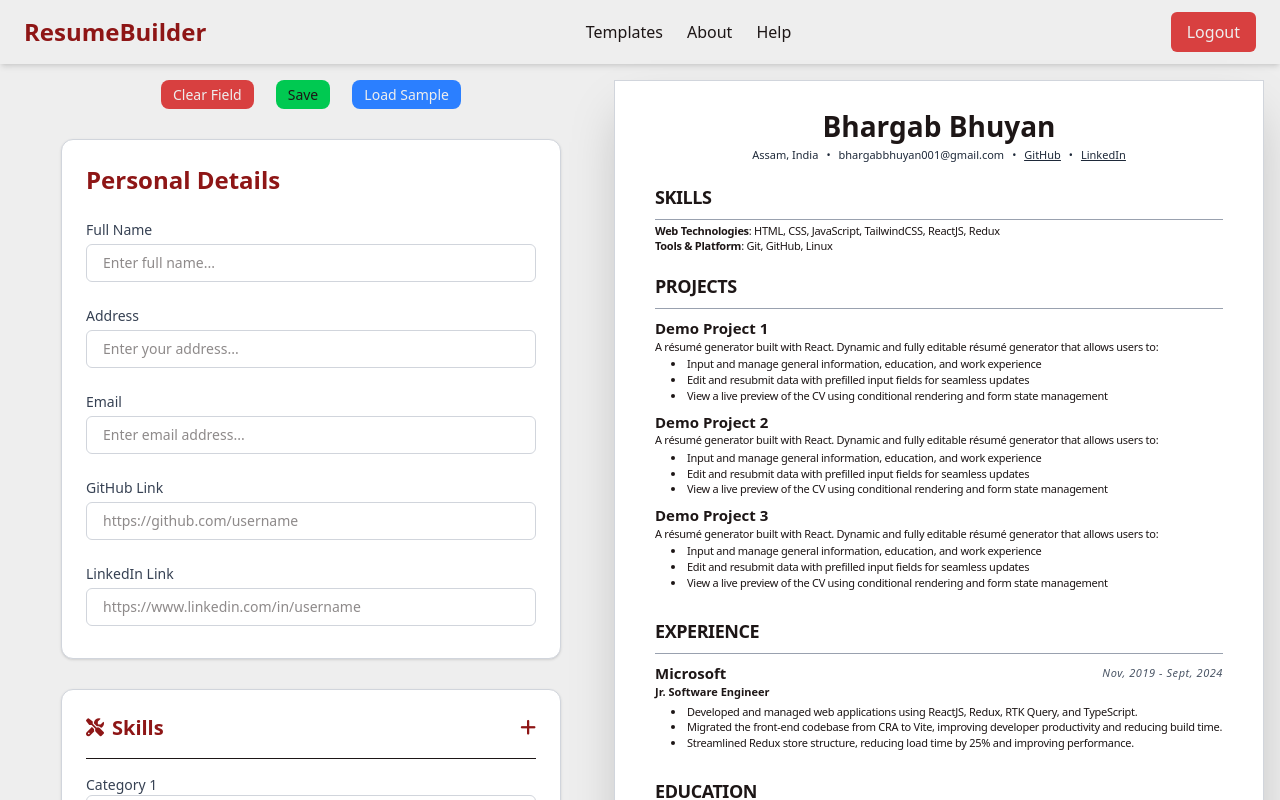
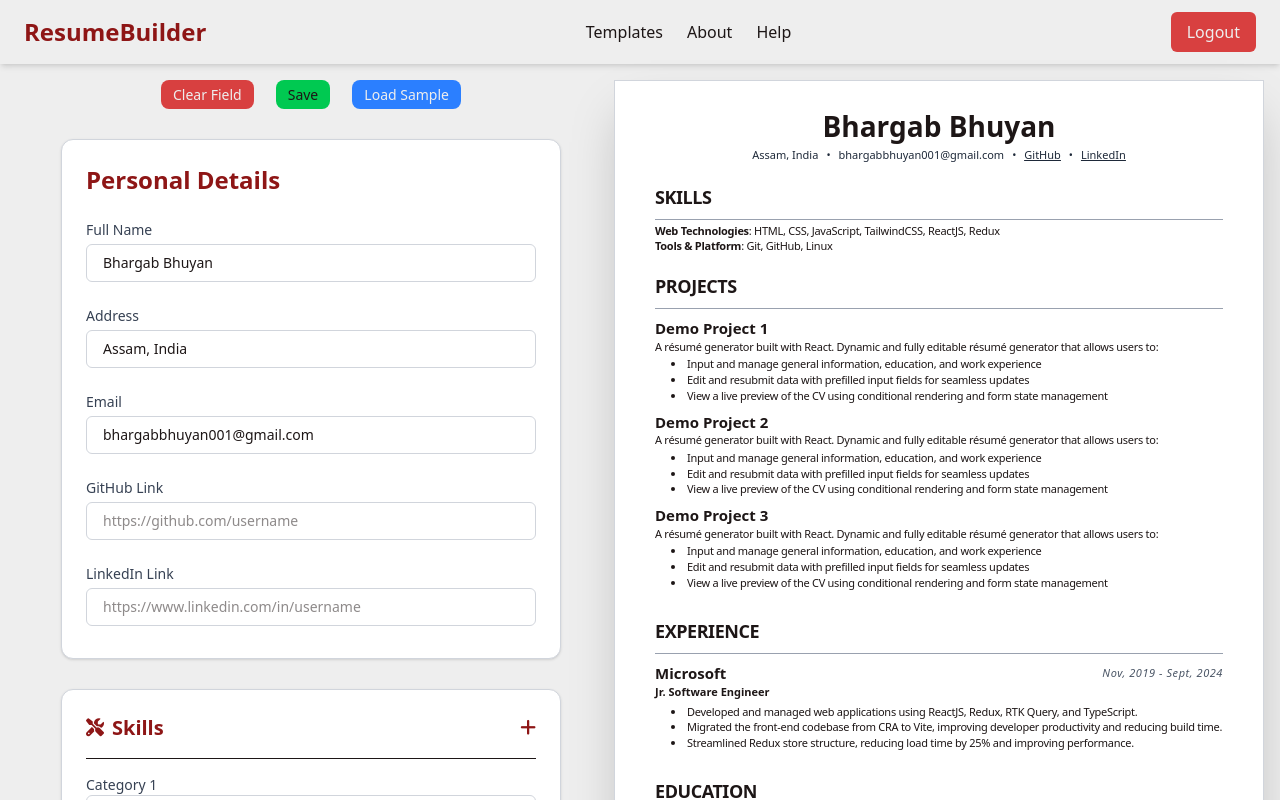
Before and after one commit to bhargablinx/resume-builder, a React (Vite) app: page / in a window 1280 px wide. Shown: the top 800 px of the page. Built offline with nearby package versions, Linux system fonts and the light colour scheme.

Commit message:
As input chnage the resume chnage

```diff
--- a/src/components/ResumeControl.jsx
+++ b/src/components/ResumeControl.jsx
@@ -1,6 +1,11 @@
-import { useState } from "react";
+import { useEffect, useState } from "react";
+import { useDispatch, useSelector } from "react-redux";
+import { changePersonalInfo } from "../slices/resumeSlice";
 
 export const ResumeControl = () => {
+    const { personalInfo, skill, projects, experience, education } =
+        useSelector((state) => state.resume);
+
     return (
         <div className="flex-1 flex flex-col items-center gap-[30px]">
             <div className="flex justify-between w-[300px]">
@@ -14,7 +19,7 @@ export const ResumeControl = () => {
                     Load Sample
                 </button>
             </div>
-            <PersonalSection />
+            <PersonalSection personalInfo={personalInfo} />
             <SkillSection />
             <ProjectSection />
             <ExperienceSection />
@@ -429,7 +434,23 @@ const ProjectSection = () => {
     );
 };
 
-function PersonalSection() {
+function PersonalSection({ personalInfo }) {
+    const [name, setName] = useState(personalInfo.name || "");
+    const [address, setAddress] = useState(personalInfo.address || "");
+    const [email, setEmail] = useState(personalInfo.email || "");
+    const [github, setGithub] = useState(personalInfo.github || "");
+    const [linkedIn, setlinkedIn] = useState(personalInfo.linkedIn || "");
+
+    const dispatch = useDispatch();
+
+    useEffect(() => {
+        if (name || address || email || github || linkedIn) {
+            dispatch(
+                changePersonalInfo({ name, address, email, github, linkedIn })
+            );
+        }
+    }, [name, address, email, github, linkedIn, dispatch]);
+
     return (
         <div className="bg-white w-full max-w-[500px] p-6 pb-8 rounded-xl border border-gray-300 shadow-sm space-y-6">
             <div className="text-2xl font-bold text-dark-red">
@@ -445,6 +466,8 @@ function PersonalSection() {
                     Full Name
                 </label>
                 <input
+                    value={name}
+                    onChange={(e) => setName(e.target.value)}
                     id="full-name"
                     type="text"
                     placeholder="Enter full name..."
@@ -461,6 +484,8 @@ function PersonalSection() {
                     Address
                 </label>
                 <input
+                    value={address}
+                    onChange={(e) => setAddress(e.target.value)}
                     id="address"
                     placeholder="Enter your address..."
                     className="px-4 py-2 border border-gray-300 rounded-md text-sm focus:outline-none focus:ring-2 focus:ring-dark-red focus:border-transparent transition-all resize-none"
@@ -476,6 +501,8 @@ function PersonalSection() {
                     Email
                 </label>
                 <input
+                    value={email}
+                    onChange={(e) => setEmail(e.target.value)}
                     id="email"
                     type="email"
                     placeholder="Enter email address..."
@@ -492,6 +519,8 @@ function PersonalSection() {
                     GitHub Link
                 </label>
                 <input
+                    value={github}
+                    onChange={(e) => setGithub(e.target.value)}
                     id="github"
                     type="url"
                     placeholder="https://github.com/username"
@@ -508,6 +537,8 @@ function PersonalSection() {
                     LinkedIn Link
                 </label>
                 <input
+                    value={linkedIn}
+                    onChange={(e) => setlinkedIn(e.target.value)}
                     id="linkedin"
                     type="url"
                     placeholder="https://www.linkedin.com/in/username"
--- a/src/slices/resumeSlice.js
+++ b/src/slices/resumeSlice.js
@@ -73,7 +73,10 @@ const resumeSlice = createSlice({
         ],
     },
     reducers: {
-        changePersonalInfo: (state, action) => {},
+        changePersonalInfo: (state, action) => {
+            state.personalInfo.name = action.payload.name;
+            state.personalInfo.address = action.payload.address;
+        },
         changeSkills: (state, action) => {},
         changeProjects: (state, action) => {},
         changeExperience: (state, action) => {},
```
